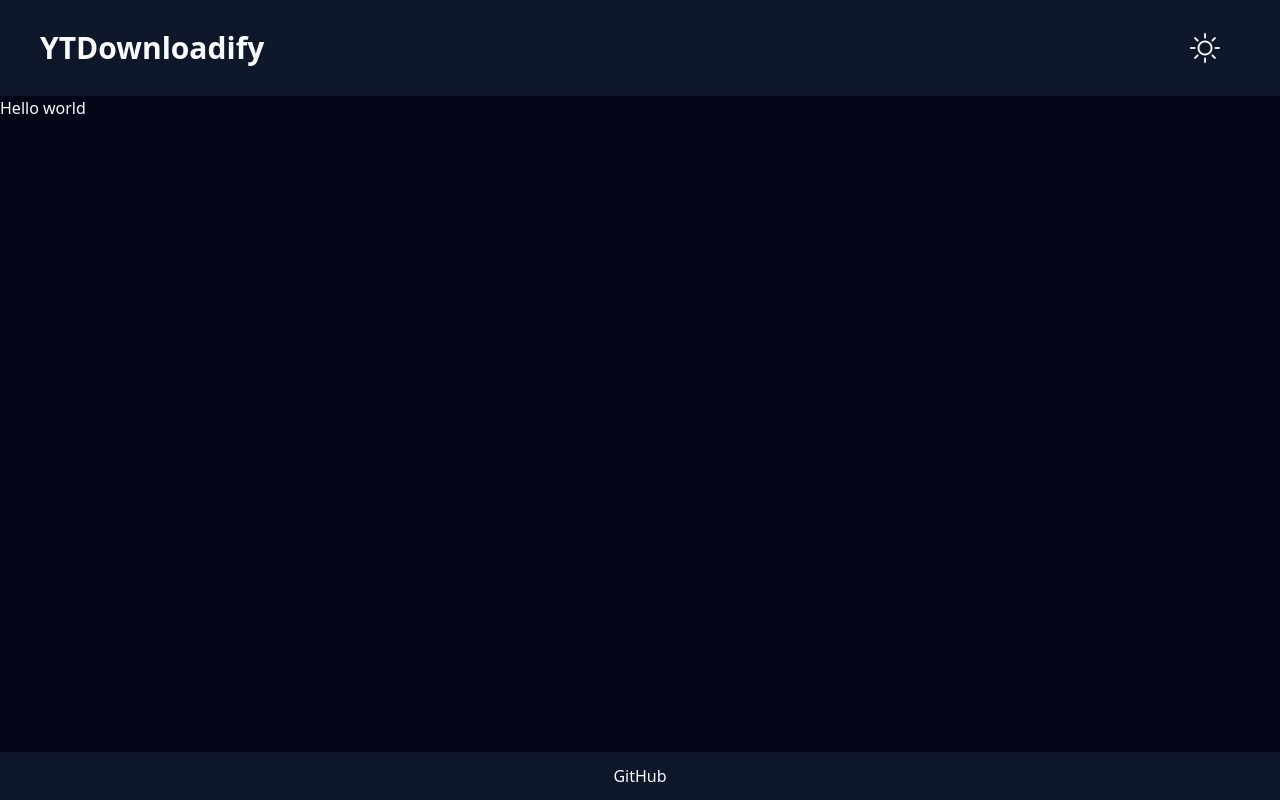
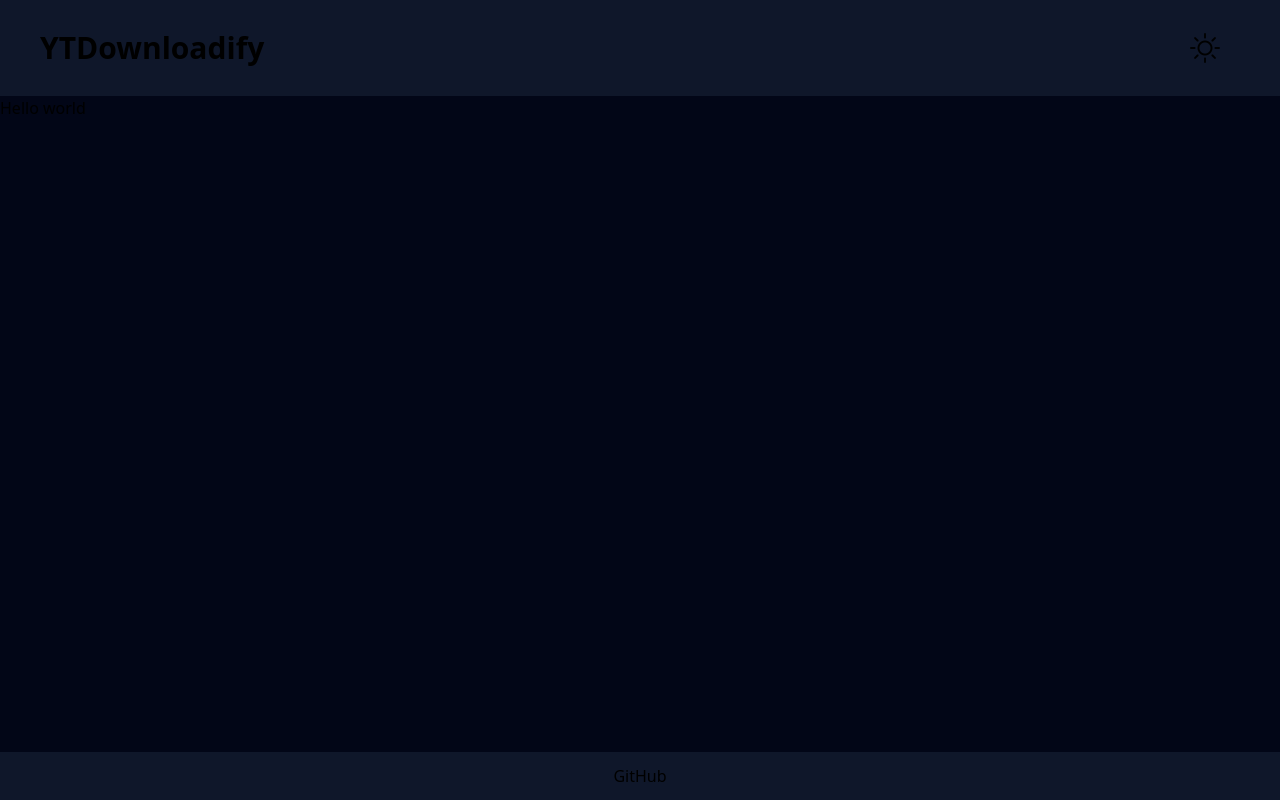
Before and after one commit to Skyzser/YTDownloadify, a Next.js app: page / in a window 1280 px wide. Built offline with nearby package versions, Linux system fonts and the light colour scheme.

Commit message:
Removed different theme modes text

```diff
--- a/src/app/globals.css
+++ b/src/app/globals.css
@@ -5,13 +5,11 @@
 /* Dark colours */
 .dark_BGPrimary { @apply bg-slate-950; }
 .dark_BGSecondary { @apply bg-slate-900; }
-.dark_Text { @apply text-slate-50; }
 
 
 /* Light colours */
 .light_BGPrimary { @apply bg-slate-100; }
 .light_BGSecondary { @apply bg-slate-300; }
-.light_Text { @apply text-slate-800; }
 
 
 /* Text */
```
